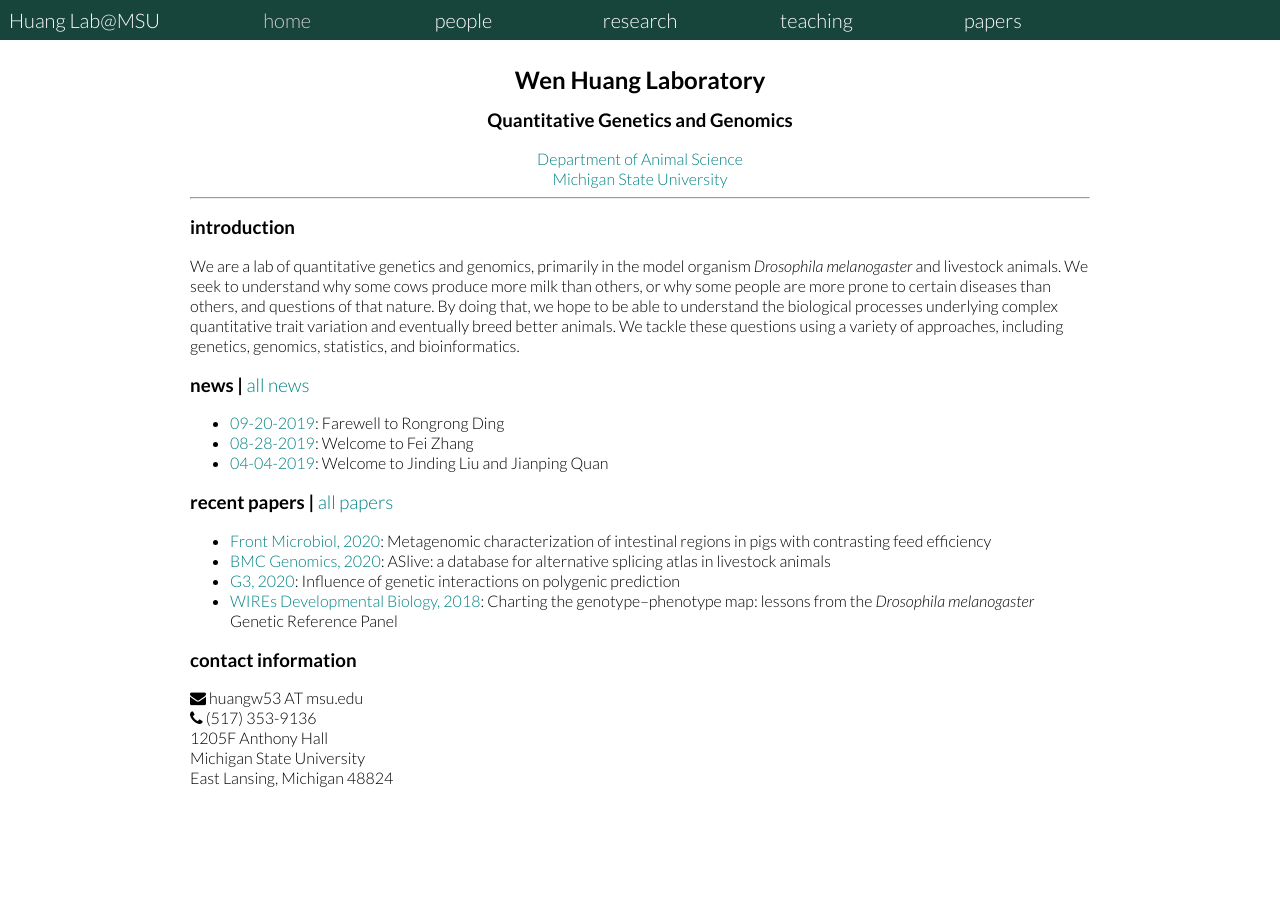
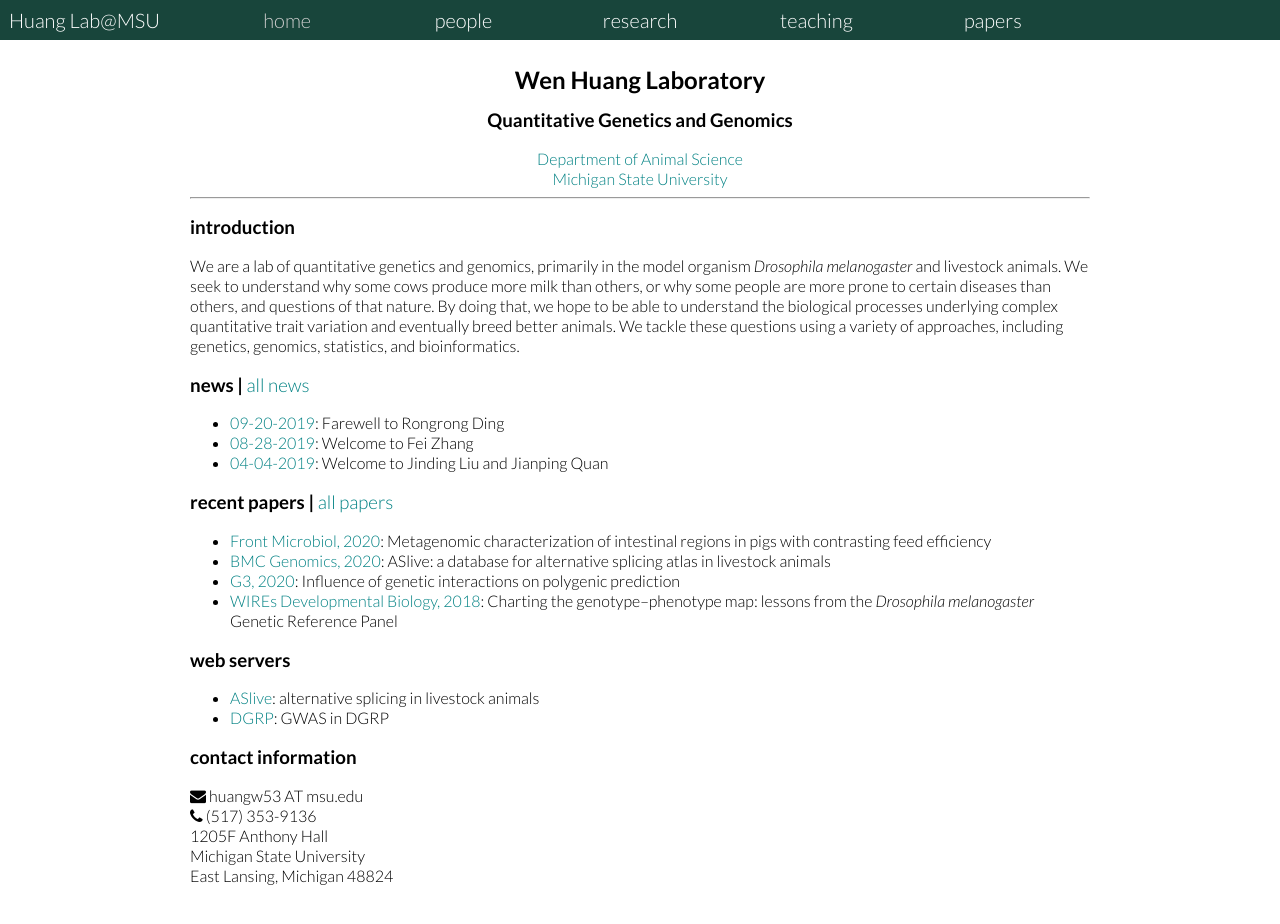
Before and after one commit to qgg-lab/qgg-lab.github.io, a Jekyll site: the page built from _pages/index.md, in a window 1280 px wide and 952 px high. Shown: the top 924 px of the window. Built offline with Jekyll 4.4.1, drawn with Linux system fonts in a browser that asks for light colours; some web fonts are replaced.

Commit message:
jan 2020 update

```diff
--- a/_pages/index.md
+++ b/_pages/index.md
@@ -34,6 +34,12 @@ We are a lab of quantitative genetics and genomics, primarily in the model organ
 - <a href="https://www.g3journal.org/content/10/1/109" target="blank">G3, 2020</a>: Influence of genetic interactions on polygenic prediction
 - <a href="http://onlinelibrary.wiley.com/doi/10.1002/wdev.289/abstract;jsessionid=6F725723A288BD00731A427C18A25DD5.f04t04" target="blank">WIREs Developmental Biology, 2018</a>: Charting the genotype–phenotype map: lessons from the <i>Drosophila melanogaster</i> Genetic Reference Panel
 
+### web servers
+
+- <a href="http://aslive.org" target="blank">ASlive</a>: alternative splicing in livestock animals
+- <a href="http://dgrp2.gnets.ncsu.edu" target="blank">DGRP</a>: GWAS in DGRP
+
+
 ### contact information
 <i class="fa fa-envelope" aria-hidden="true"></i> huangw53 AT msu.edu
 <i class="fa fa-phone" aria-hidden="true"></i> (517) 353-9136
```
